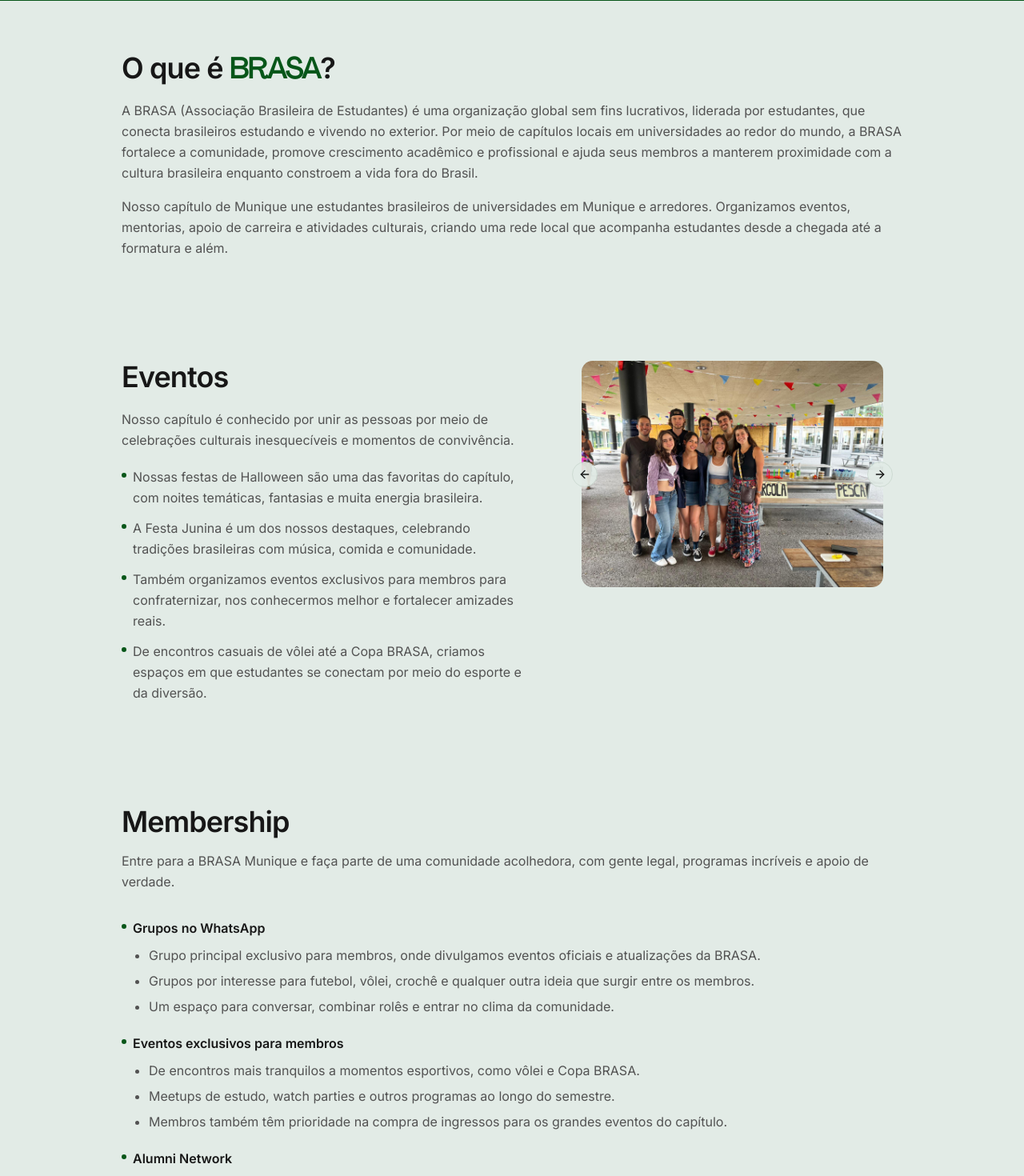
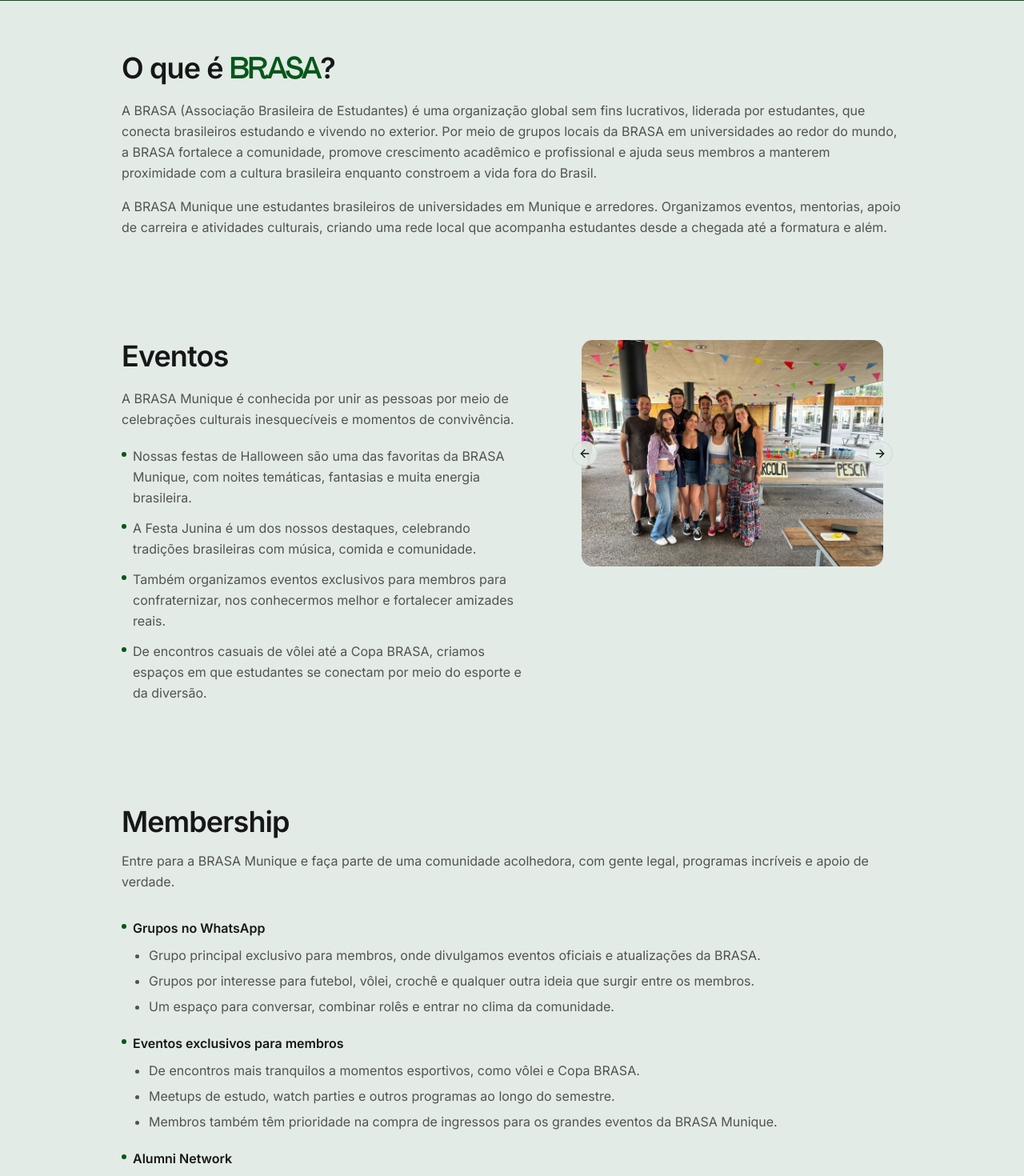
Before and after one commit to accunha11/brasa-munique, a Next.js app: page / in a window 1280 px wide. Shown: the part 800-2270 px from the top of the page at 80% size. Built offline with nearby package versions, Linux system fonts and the light colour scheme.

Commit message:
grammar fixes

```diff
--- a/components/about-section.tsx
+++ b/components/about-section.tsx
@@ -5,18 +5,18 @@ import { useSearchParams } from "next/navigation"
 const aboutCopy = {
   en: {
     titlePrefix: "What is",
-    p1: "BRASA (Brazilian Student Association) is a global, student-led nonprofit that connects Brazilians studying and living abroad. Through local chapters at universities around the world, BRASA builds community, promotes professional and academic growth, and helps members stay close to Brazilian culture while navigating life overseas.",
-    p2: "Our Munich chapter unites Brazilian students from universities in and around Munich. We organize events, mentorship, career support, and cultural activities-creating a local network that supports students from arrival through graduation and beyond.",
+    p1: "BRASA (Brazilian Student Association) is a global, student-led nonprofit that connects Brazilians studying and living abroad. Through local BRASA groups at universities around the world, BRASA builds community, promotes professional and academic growth, and helps members stay close to Brazilian culture while navigating life overseas.",
+    p2: "BRASA Munique unites Brazilian students from universities in and around Munich. We organize events, mentorship, career support, and cultural activities-creating a local network that supports students from arrival through graduation and beyond.",
   },
   pt: {
     titlePrefix: "O que é",
-    p1: "A BRASA (Associação Brasileira de Estudantes) é uma organização global sem fins lucrativos, liderada por estudantes, que conecta brasileiros estudando e vivendo no exterior. Por meio de capítulos locais em universidades ao redor do mundo, a BRASA fortalece a comunidade, promove crescimento acadêmico e profissional e ajuda seus membros a manterem proximidade com a cultura brasileira enquanto constroem a vida fora do Brasil.",
-    p2: "Nosso capítulo de Munique une estudantes brasileiros de universidades em Munique e arredores. Organizamos eventos, mentorias, apoio de carreira e atividades culturais, criando uma rede local que acompanha estudantes desde a chegada até a formatura e além.",
+    p1: "A BRASA (Associação Brasileira de Estudantes) é uma organização global sem fins lucrativos, liderada por estudantes, que conecta brasileiros estudando e vivendo no exterior. Por meio de grupos locais da BRASA em universidades ao redor do mundo, a BRASA fortalece a comunidade, promove crescimento acadêmico e profissional e ajuda seus membros a manterem proximidade com a cultura brasileira enquanto constroem a vida fora do Brasil.",
+    p2: "A BRASA Munique une estudantes brasileiros de universidades em Munique e arredores. Organizamos eventos, mentorias, apoio de carreira e atividades culturais, criando uma rede local que acompanha estudantes desde a chegada até a formatura e além.",
   },
   de: {
     titlePrefix: "Was ist",
-    p1: "BRASA (Brazilian Student Association) ist eine globale, von Studierenden geführte Non-Profit-Organisation, die Brasilianerinnen und Brasilianer im Ausland vernetzt. Über lokale Chapter an Universitäten weltweit fördert BRASA Gemeinschaft, akademische und berufliche Entwicklung und hilft Mitgliedern, auch fern der Heimat eng mit der brasilianischen Kultur verbunden zu bleiben.",
-    p2: "Unser Münchner Chapter vereint brasilianische Studierende von Universitäten in München und Umgebung. Wir organisieren Veranstaltungen, Mentoring, Karriereunterstützung und kulturelle Aktivitäten und schaffen so ein lokales Netzwerk, das Studierende von der Ankunft bis weit nach dem Abschluss begleitet.",
+    p1: "BRASA (Brazilian Student Association) ist eine globale, von Studierenden geführte Non-Profit-Organisation, die Brasilianerinnen und Brasilianer im Ausland vernetzt. Über lokale BRASA-Gruppen an Universitäten weltweit fördert BRASA Gemeinschaft, akademische und berufliche Entwicklung und hilft Mitgliedern, auch fern der Heimat eng mit der brasilianischen Kultur verbunden zu bleiben.",
+    p2: "BRASA Munique vereint brasilianische Studierende von Universitäten in München und Umgebung. Wir organisieren Veranstaltungen, Mentoring, Karriereunterstützung und kulturelle Aktivitäten und schaffen so ein lokales Netzwerk, das Studierende von der Ankunft bis weit nach dem Abschluss begleitet.",
   },
 } as const
 
--- a/components/events-section.tsx
+++ b/components/events-section.tsx
@@ -17,9 +17,9 @@ const eventsCopy = {
   en: {
     title: "Events",
     intro:
-      "Our chapter is known for bringing people together through unforgettable cultural celebrations and community moments.",
+      "BRASA Munique is known for bringing people together through unforgettable cultural celebrations and community moments.",
     bullets: [
-      "Our Halloween parties are a chapter favorite, with themed nights, costumes, and a lot of Brazilian energy.",
+      "Our Halloween parties are a BRASA Munique favorite, with themed nights, costumes, and a lot of Brazilian energy.",
       "Festa Junina is one of our highlights, celebrating Brazilian traditions with music, food, and community.",
       "We also host members-only events to hang out, get to know each other better, and build real friendships.",
       "From casual volleyball meetups to Copa BRASA, we create spaces where students can connect through sports and fun.",
@@ -28,9 +28,9 @@ const eventsCopy = {
   pt: {
     title: "Eventos",
     intro:
-      "Nosso capítulo é conhecido por unir as pessoas por meio de celebrações culturais inesquecíveis e momentos de convivência.",
+      "A BRASA Munique é conhecida por unir as pessoas por meio de celebrações culturais inesquecíveis e momentos de convivência.",
     bullets: [
-      "Nossas festas de Halloween são uma das favoritas do capítulo, com noites temáticas, fantasias e muita energia brasileira.",
+      "Nossas festas de Halloween são uma das favoritas da BRASA Munique, com noites temáticas, fantasias e muita energia brasileira.",
       "A Festa Junina é um dos nossos destaques, celebrando tradições brasileiras com música, comida e comunidade.",
       "Também organizamos eventos exclusivos para membros para confraternizar, nos conhecermos melhor e fortalecer amizades reais.",
       "De encontros casuais de vôlei até a Copa BRASA, criamos espaços em que estudantes se conectam por meio do esporte e da diversão.",
@@ -39,9 +39,9 @@ const eventsCopy = {
   de: {
     title: "Veranstaltungen",
     intro:
-      "Unser Chapter ist dafür bekannt, Menschen durch unvergessliche kulturelle Feiern und Gemeinschaftsmomente zusammenzubringen.",
+      "BRASA Munique ist dafür bekannt, Menschen durch unvergessliche kulturelle Feiern und Gemeinschaftsmomente zusammenzubringen.",
     bullets: [
-      "Unsere Halloween-Partys gehören zu den Favoriten im Chapter: Themenabende, Kostüme und viel brasilianische Energie.",
+      "Unsere Halloween-Partys gehören zu den Favoriten bei BRASA Munique: Mottoabend, Kostüme und viel brasilianische Energie.",
       "Die Festa Junina ist eines unserer Highlights und feiert brasilianische Traditionen mit Musik, Essen und Gemeinschaft.",
       "Außerdem organisieren wir exklusive Mitglieder-Events, um Zeit miteinander zu verbringen, uns besser kennenzulernen und echte Freundschaften aufzubauen.",
       "Von lockeren Volleyball-Treffen bis zur Copa BRASA schaffen wir Räume, in denen sich Studierende durch Sport und Spaß vernetzen können.",
--- a/components/hero-section.tsx
+++ b/components/hero-section.tsx
@@ -17,7 +17,7 @@ const heroCopy = {
   },
   de: {
     welcome: "Willkommen bei",
-    subtitle: "Wo brasilianische Studierende von Universitaten in und um Munchen zusammenkommen",
+    subtitle: "Wo brasilianische Studierende von Universitäten in und um München zusammenkommen",
     learnMore: "Mehr erfahren",
   },
 } as const
--- a/components/membership-section.tsx
+++ b/components/membership-section.tsx
@@ -21,7 +21,7 @@ const membershipCopy = {
       "Study meetups, watch parties, and other plans throughout the semester.",
     ],
     ticketsPriority:
-      "Members also get priority access to tickets for major chapter events.",
+      "Members also get priority access to tickets for major BRASA Munique events.",
     mentorshipTitle: "Alumni Network",
     mentorshipBody:
       "Get guidance from older students and alumni in your area whenever you need a hand.",
@@ -43,7 +43,7 @@ const membershipCopy = {
       "Meetups de estudo, watch parties e outros programas ao longo do semestre.",
     ],
     ticketsPriority:
-      "Membros também têm prioridade na compra de ingressos para os grandes eventos do capítulo.",
+      "Membros também têm prioridade na compra de ingressos para os grandes eventos da BRASA Munique.",
     mentorshipTitle: "Alumni Network",
     mentorshipBody:
       "Conte com apoio de alunos mais velhos e alumni da sua área quando precisar de orientação.",
@@ -65,7 +65,7 @@ const membershipCopy = {
       "Lerntreffen, Watch-Partys und weitere Aktionen im Semester.",
     ],
     ticketsPriority:
-      "Mitglieder erhalten außerdem bevorzugten Zugang zu Tickets für größere Chapter-Events.",
+      "Mitglieder erhalten außerdem bevorzugten Zugang zu Tickets für größere BRASA-Munique-Events.",
     mentorshipTitle: "Alumni Network",
     mentorshipBody:
       "Erhalte Unterstützung von älteren Studierenden und Alumni aus deinem Fachbereich.",
```
